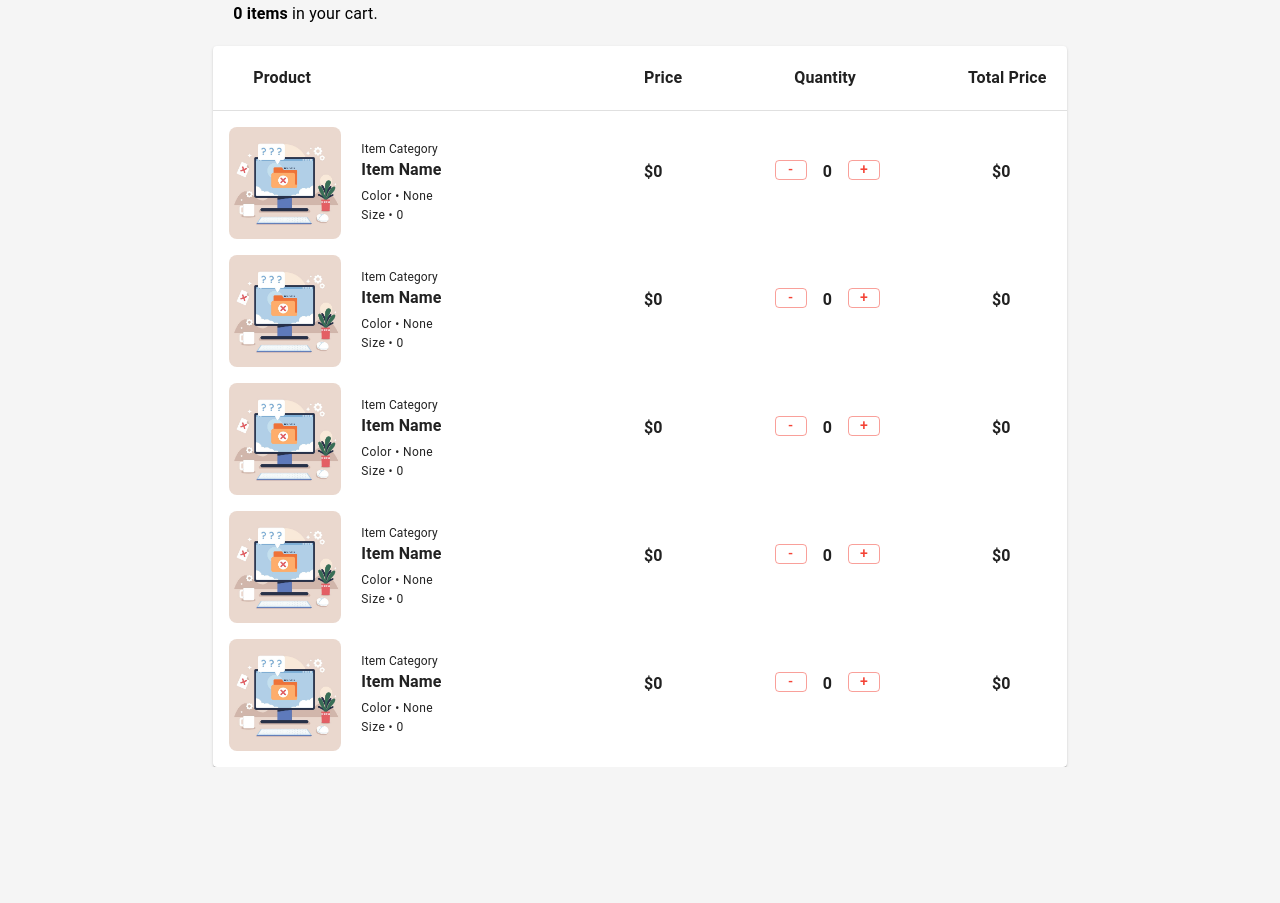
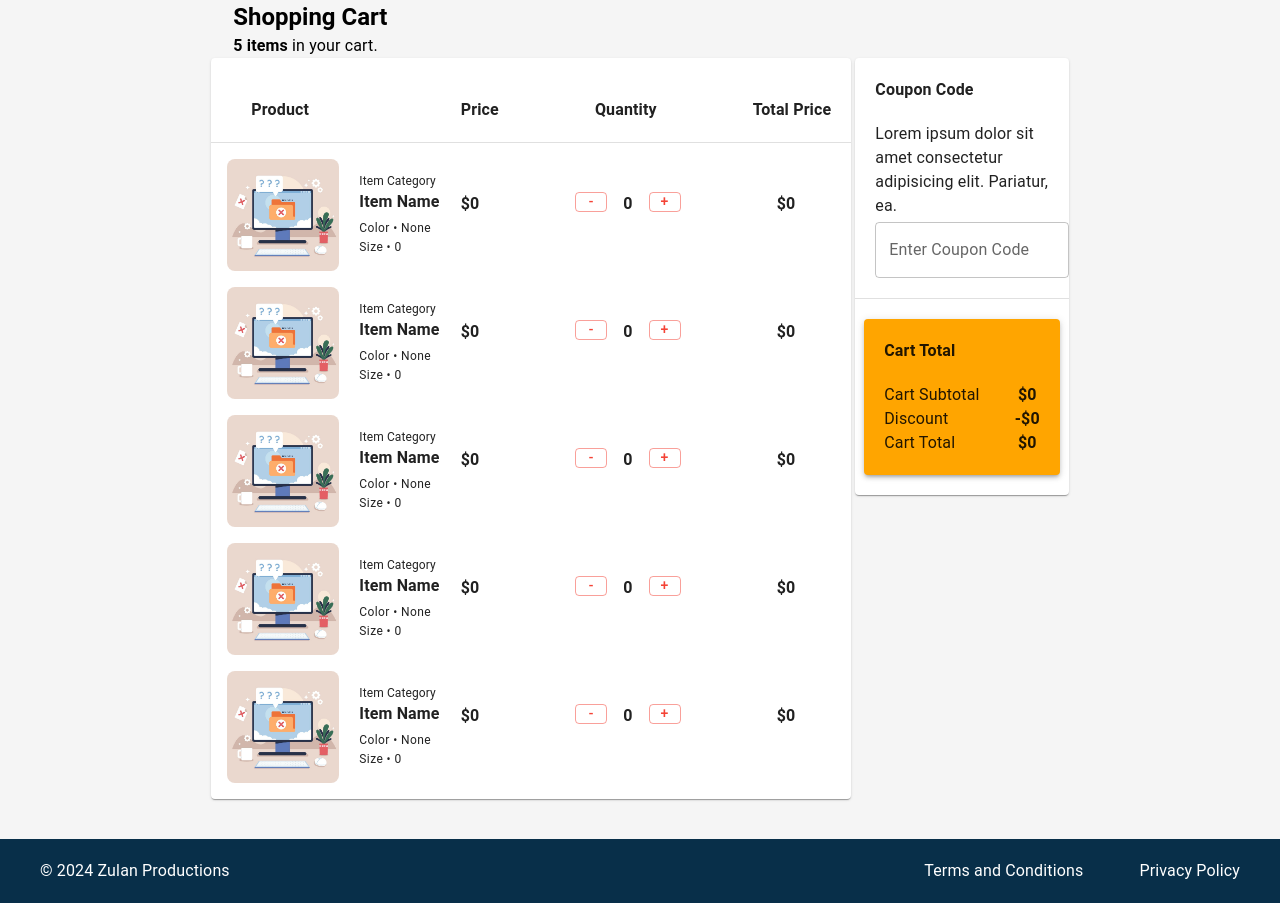
Before and after one commit to rZulan/generic-ecommerce, a React (Vite) app: page /cart in a window 1280 px wide. Shown: the part 114-1017 px from the top of the page. Before the commit the page ends 881 px from the top, so only its background shows below. Built offline with nearby package versions, Linux system fonts and the light colour scheme.

Commit message:
feat: modified home page; modified checkout page; modified cart page

```diff
--- a/src/Checkout.jsx
+++ b/src/Checkout.jsx
@@ -5,7 +5,7 @@ import StepLabel from '@mui/material/StepLabel';
 import Button from '@mui/material/Button';
 import Typography from '@mui/material/Typography';
 import { Link } from 'react-router-dom';
-import { Divider, FormGroup, List, ListItem, ListItemIcon, Paper, TextField } from '@mui/material';
+import { Divider, FormGroup, List, ListItem, Paper, TextField } from '@mui/material';
 import { useState } from 'react';
 import EWalletIcon from './assets/eWalletIcon.png'
 import BankIcon from './assets/bankIcon.png'
@@ -42,7 +42,7 @@ const Checkout = () => {
 			<Header/>
 
 			<div className='flex justify-center'>
-				<Box sx={{ width: '75%', paddingTop: 10}}>
+				<Box sx={{ width: '66%', paddingTop: 10}}>
 					<Stepper activeStep={activeStep}>
 						{steps.map((label) => {
 							const stepProps = {};
--- a/src/Home.jsx
+++ b/src/Home.jsx
@@ -28,7 +28,7 @@ function getLabelText(value) {
 
 const HomePage = () => {
 	var settings = {
-		dots: true,
+		dots: false,
 		infinite: true,
 		slidesToShow: 3,
 		slidesToScroll: 1,
@@ -67,7 +67,22 @@ const HomePage = () => {
 
 			<Header />
 
-			<div className="flex justify-center pt-10">
+			<div className="grid w-2/3 grid-cols-6 grid-rows-2 pt-5 gap-1 m-auto">
+				<div className="col-span-4 row-span-2">
+					<Link><img src="https://picsum.photos/1000/300" alt="" /></Link>
+				</div>
+
+				<div className="col-span-2">
+					<Link><img src="https://picsum.photos/1200/355" alt="" /></Link>
+				</div>
+
+				<div className="col-span-2">
+					<Link><img src="https://picsum.photos/1200/355" alt="" /></Link>
+				</div>
+
+			</div>
+
+			<div className="flex justify-center pt-5">
 				<Typography variant="h4">New Collection</Typography>
 			</div>
 			<div className="flex justify-center">
@@ -76,7 +91,7 @@ const HomePage = () => {
 				</Typography>
 			</div>
 
-			<div className="grid w-3/4 grid-cols-3 gap-5 pt-5 m-auto text-center">
+			<div className="grid w-2/3 grid-cols-6 gap-5 pt-5 m-auto text-center">
 				<div className="grid text-left ">
 					<img src={itemUnavailable} alt="item unavailable photo" />
 					<Typography variant="h6">
@@ -341,10 +356,9 @@ const HomePage = () => {
 				</Button>
 			</div>
 
-			<div className="w-3/4 m-auto">
+			<div className="w-2/3 m-auto">
 				<div className="w-auto gap-5 pt-10 slider-container size-3/5">
 					<Slider {...settings}>
-						{/* <div className="grid w-3/4 grid-cols-3 gap-5 m-auto text-center"> */}
 						<div>
 							<img
 								src={itemUnavailable}
@@ -366,7 +380,6 @@ const HomePage = () => {
 								alt="item unavailable photo"
 							/>
 						</div>
-						{/* </div> */}
 					</Slider>
 				</div>
 			</div>
--- a/src/cart.jsx
+++ b/src/cart.jsx
@@ -1,7 +1,8 @@
-import { Button, Divider, List, ListItem, Paper, Typography } from "@mui/material"
+import { Button, Divider, List, ListItem, Paper, TextField, Typography } from "@mui/material"
 import Header from "./components/Header"
 import NoData from './assets/no data.jpg'
 import { useState } from "react"
+import { Link } from "react-router-dom"
 
 const Cart = () => {
   const [quantity, setQuantity] = useState(0);
@@ -16,14 +17,24 @@ const Cart = () => {
 
   return (
     <>
+    <div className="flex justify-center h-8 bg-sky-950">
+				<div className="pt-1">
+					<Typography color={"white"}>
+						Get up to 70% off on selected items!
+					</Typography>
+				</div>
+			</div>
+
     <Header/>
+
     <div className="pt-5 pl-5 w-2/3 m-auto">
       <Typography variant="h5"><b>Shopping Cart</b></Typography>
-      <Typography><b>0 items</b> in your cart.</Typography>
+      <Typography><b>5 items</b> in your cart.</Typography>
     </div>
 
-    <Paper className="w-2/3 m-auto">
-      <div className="flex pl-5 m-5 gap-28">
+    <div className="flex justify-center gap-1">
+    <Paper className="w-6/12">
+      <div className="flex pl-5 m-5 gap-24">
         <Typography className="flex-1 pt-5"><b>Product</b></Typography>
         <Typography className="pt-5"><b>Price</b></Typography>
         <Typography className="pt-5"><b>Quantity</b></Typography>
@@ -44,7 +55,7 @@ const Cart = () => {
               <Typography variant='caption' display="block">Size • 0</Typography>
             </div>
 
-            <div className='flex gap-28 pr-10 pt-5'>
+            <div className='flex gap-24 pr-10 pt-5'>
               <Typography><b>$0</b></Typography>
               <div className="flex gap-4">
                <Button variant="outlined" className="size-5" sx={{minWidth: 3}} onClick={handleMinusQuantity}>-</Button>
@@ -66,7 +77,7 @@ const Cart = () => {
               <Typography variant='caption' display="block">Size • 0</Typography>
             </div>
 
-            <div className='flex gap-28 pr-10 pt-5'>
+            <div className='flex gap-24 pr-10 pt-5'>
               <Typography><b>$0</b></Typography>
               <div className="flex gap-4">
                <Button variant="outlined" className="size-5" sx={{minWidth: 3}} onClick={handleMinusQuantity}>-</Button>
@@ -88,7 +99,7 @@ const Cart = () => {
               <Typography variant='caption' display="block">Size • 0</Typography>
             </div>
 
-            <div className='flex gap-28 pr-10 pt-5'>
+            <div className='flex gap-24 pr-10 pt-5'>
               <Typography><b>$0</b></Typography>
               <div className="flex gap-4">
                <Button variant="outlined" className="size-5" sx={{minWidth: 3}} onClick={handleMinusQuantity}>-</Button>
@@ -110,7 +121,7 @@ const Cart = () => {
               <Typography variant='caption' display="block">Size • 0</Typography>
             </div>
 
-            <div className='flex gap-28 pr-10 pt-5'>
+            <div className='flex gap-24 pr-10 pt-5'>
               <Typography><b>$0</b></Typography>
               <div className="flex gap-4">
                <Button variant="outlined" className="size-5" sx={{minWidth: 3}} onClick={handleMinusQuantity}>-</Button>
@@ -132,7 +143,7 @@ const Cart = () => {
               <Typography variant='caption' display="block">Size • 0</Typography>
             </div>
 
-            <div className='flex gap-28 pr-10 pt-5'>
+            <div className='flex gap-24 pr-10 pt-5'>
               <Typography><b>$0</b></Typography>
               <div className="flex gap-4">
                <Button variant="outlined" className="size-5" sx={{minWidth: 3}} onClick={handleMinusQuantity}>-</Button>
@@ -146,9 +157,51 @@ const Cart = () => {
       </List>
     </Paper>
 
-    {/* <div className="">
-      <Typography>Calculated Shipping</Typography>
-    </div> */}
+    <Paper className="w-1/6 h-fit">
+      <Typography className="pt-5 pl-5"><b>Coupon Code</b></Typography>
+      <Typography className="pt-5 pl-5 pr-5">Lorem ipsum dolor sit amet consectetur adipisicing elit. Pariatur, ea.</Typography>
+      <div className="pt-1 pl-5 pb-5" >
+        <TextField label='Enter Coupon Code' variant="outlined"/>
+      </div>
+
+      <Divider />
+
+      <Paper className="w-11/12 m-auto pb-5 mt-5 mb-5" elevation={3} sx={{backgroundColor:'orange'}}>
+        <Typography className="pt-5 pl-5"><b>Cart Total</b></Typography>
+        <div className="flex pt-5 pl-5">
+          <div className="flex-1">
+            <Typography>Cart Subtotal</Typography>
+            <Typography>Discount</Typography>
+            <Typography>Cart Total</Typography>
+          </div>
+          <div className="pr-5 text-center">
+            <Typography><b>$0</b></Typography>
+            <Typography><b>-$0</b></Typography>
+            <Typography><b>$0</b></Typography>
+          </div>
+        </div>
+      </Paper>
+    </Paper>
+    </div>
+
+    <div className="flex flex-wrap h-16 bg-sky-950 mt-10 w-full">
+			<div className="pl-10 pt-5">
+				<Typography color={'white'}>© 2024 Zulan Productions</Typography>
+			</div>
+
+			<div className="flex flex-1 justify-end gap-9 pr-10">
+				<div className="pl-5 pt-5">
+					<Link>
+						<Typography color={'white'}>Terms and Conditions</Typography>
+					</Link>
+				</div>
+				<div className="pl-5 pt-5">
+					<Link>
+						<Typography color={'white'}>Privacy Policy</Typography>
+					</Link>
+				</div>
+			</div>
+			</div>
     </>
   )
 }
```
